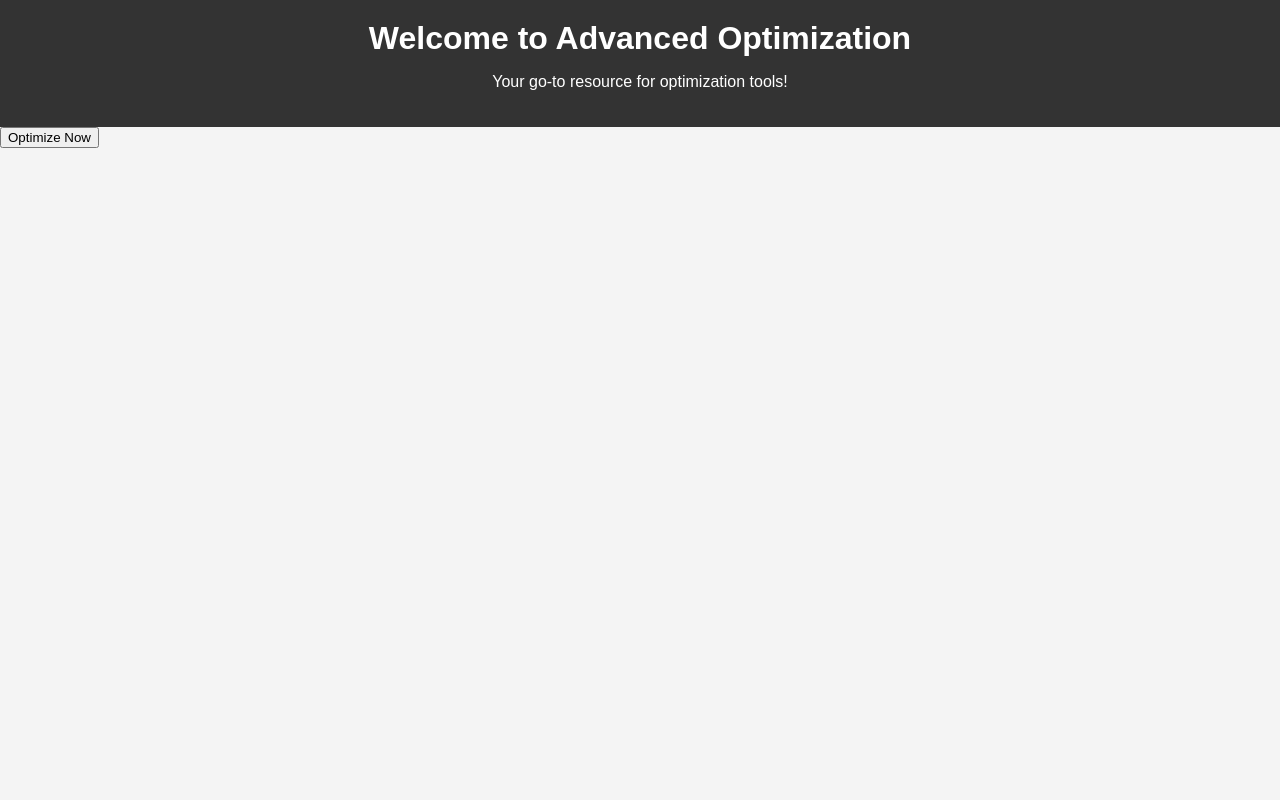
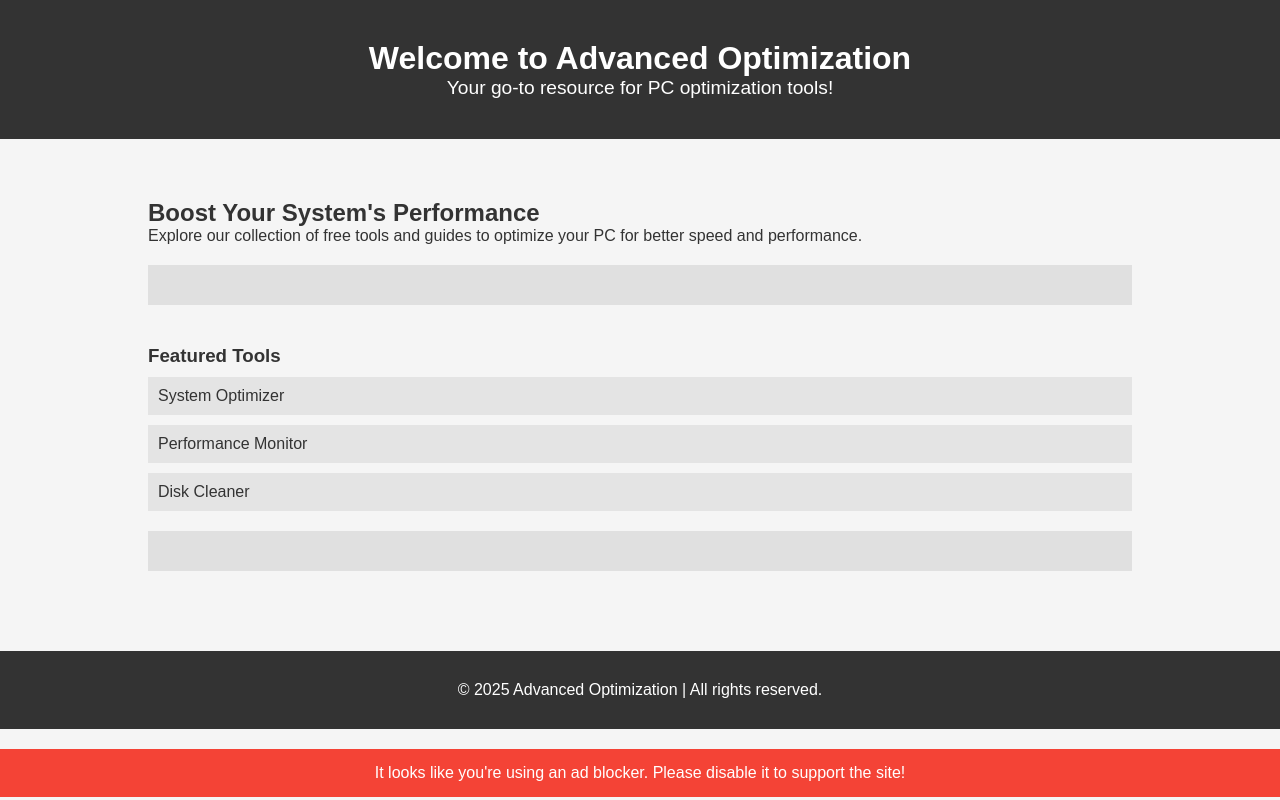
Before and after one commit to ahous43/optimization-tools, a plain HTML site: page index.html in a window 1280 px wide. Drawn offline with Linux system fonts and the light colour scheme.

Commit message:
Add files via upload

```diff
--- a/index.html
+++ b/index.html
@@ -1,19 +1,73 @@
 <!DOCTYPE html>
 <html lang="en">
+
 <head>
     <meta charset="UTF-8">
     <meta name="viewport" content="width=device-width, initial-scale=1.0">
     <title>Advanced Optimization</title>
-    <link rel="stylesheet" href="style.css"> <!-- Link to the CSS file -->
+    <link rel="stylesheet" href="style.css">
+    <script src="script.js" defer></script>
+    <!-- Google AdSense -->
+    <script async src="https://pagead2.googlesyndication.com/pagead/js/adsbygoogle.js"></script>
 </head>
+
 <body>
+    <!-- Header Section -->
     <header>
-        <h1>Welcome to Advanced Optimization</h1>
-        <p>Your go-to resource for optimization tools!</p>
+        <div class="container">
+            <h1>Welcome to Advanced Optimization</h1>
+            <p>Your go-to resource for PC optimization tools!</p>
+        </div>
     </header>
+
+    <!-- Main Content Section -->
     <main>
-        <button onclick="alert('Optimizing!')">Optimize Now</button>
+        <div class="container">
+            <h2>Boost Your System's Performance</h2>
+            <p>Explore our collection of free tools and guides to optimize your PC for better speed and performance.</p>
+
+            <!-- AdSense Ad Space -->
+            <div class="ad-space">
+                <ins class="adsbygoogle" style="display:block" data-ad-client="ca-pub-XXXXXXX" data-ad-slot="XXXXXXX"
+                    data-ad-format="auto"></ins>
+            </div>
+
+            <!-- Featured Tools -->
+            <div class="features">
+                <h3>Featured Tools</h3>
+                <ul>
+                    <li>System Optimizer</li>
+                    <li>Performance Monitor</li>
+                    <li>Disk Cleaner</li>
+                </ul>
+            </div>
+
+            <!-- AdSense Ad Space -->
+            <div class="ad-space">
+                <ins class="adsbygoogle" style="display:block" data-ad-client="ca-pub-XXXXXXX" data-ad-slot="XXXXXXX"
+                    data-ad-format="auto"></ins>
+            </div>
+        </div>
     </main>
-    <script src="script.js"></script> <!-- Link to the JS file -->
+
+    <!-- Footer Section -->
+    <footer>
+        <div class="container">
+            <p>© 2025 Advanced Optimization | All rights reserved.</p>
+        </div>
+    </footer>
+
+    <!-- AdBlocker Detection Message -->
+    <div id="adblock-message" style="display:none;">
+        <p>It looks like you're using an ad blocker. Please disable it to support the site!</p>
+    </div>
+
+    <!-- AdBlock Detection Script -->
+    <script>
+        if (typeof window.adsbygoogle === 'undefined') {
+            document.getElementById('adblock-message').style.display = 'block';
+        }
+    </script>
 </body>
+
 </html>
--- a/script.js
+++ b/script.js
@@ -1,4 +1,4 @@
-// This function runs when the button is clicked
-function alertMessage() {
-    alert('Optimizing...');
+// AdBlock detection script
+if (typeof window.adsbygoogle === 'undefined') {
+    document.getElementById('adblock-message').style.display = 'block';
 }
--- a/style.css
+++ b/style.css
@@ -1,18 +1,88 @@
+/* General Reset */
+* {
+    margin: 0;
+    padding: 0;
+    box-sizing: border-box;
+}
+
+/* Body and Font */
 body {
-    font-family: Arial, sans-serif;
-    background-color: #f4f4f4;
+    font-family: 'Arial', sans-serif;
+    background-color: #f5f5f5;
     color: #333;
     margin: 0;
     padding: 0;
 }
 
+/* Container for layout */
+.container {
+    width: 80%;
+    max-width: 1200px;
+    margin: 0 auto;
+    padding: 20px;
+}
+
+/* Header */
 header {
     background-color: #333;
-    color: #fff;
-    padding: 20px;
+    color: white;
+    padding: 20px 0;
     text-align: center;
 }
 
-h1 {
+header h1 {
     margin: 0;
 }
+
+header p {
+    font-size: 1.2rem;
+}
+
+/* Main Section */
+main {
+    padding: 40px 0;
+}
+
+/* Ad Space */
+.ad-space {
+    text-align: center;
+    margin: 20px 0;
+    padding: 20px;
+    background-color: #e0e0e0;
+}
+
+/* Features Section */
+.features {
+    margin-top: 40px;
+}
+
+.features h3 {
+    margin-bottom: 10px;
+}
+
+.features ul {
+    list-style: none;
+}
+
+.features ul li {
+    padding: 10px;
+    background-color: #e4e4e4;
+    margin-bottom: 10px;
+}
+
+/* Footer */
+footer {
+    background-color: #333;
+    color: white;
+    padding: 10px 0;
+    text-align: center;
+}
+
+/* AdBlocker message */
+#adblock-message {
+    background-color: #f44336;
+    color: white;
+    padding: 15px;
+    text-align: center;
+    margin-top: 20px;
+}
```
